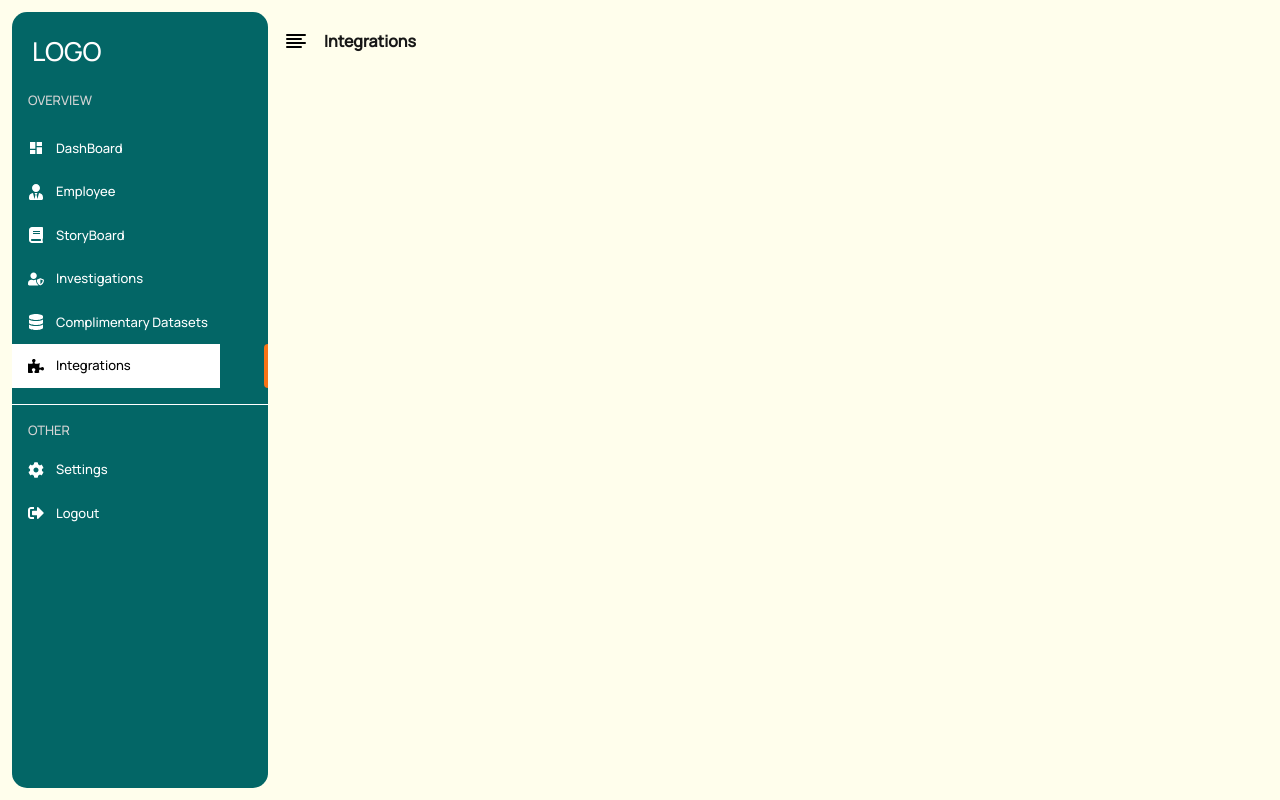
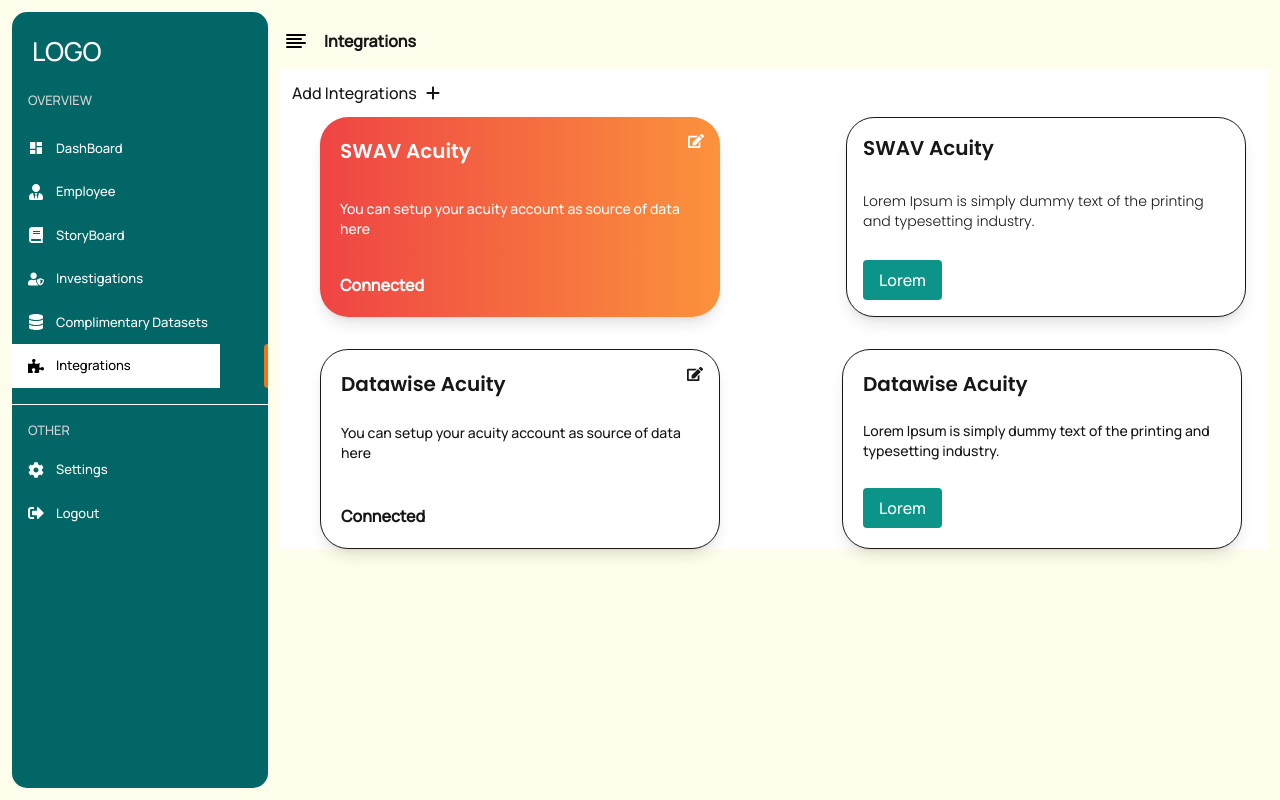
Before and after one commit to smhassan90/dataWise, a Next.js app: page /dashboard/integrations in a window 1280 px wide. Built offline with nearby package versions, Linux system fonts and the light colour scheme.

Commit message:
feat: enhance integrations page layout; add new integration cards and improve styling for better user interaction

```diff
--- a/src/app/dashboard/integrations/page.jsx
+++ b/src/app/dashboard/integrations/page.jsx
@@ -2,6 +2,7 @@
 import React from "react";
 import { FaEdit } from "react-icons/fa";
 import { useDispatch, useSelector } from "react-redux";
+import { FaPlus } from "react-icons/fa6";
 
 const Integrations = () => {
 
@@ -9,8 +10,64 @@ const Integrations = () => {
   const title = useSelector((state) => state.sideBar.title);
   const { width, sidebar } = useSelector((state) => state.sideBar);
   return (
-    <div className={`mt-1`}>
+    <div className="bg-white">
+      <h2 className="text-normal p-normal flex items-center font-manrope gap-2">
+        Add Integrations <span><FaPlus className="text-small"/></span>
+      </h2>
 
+      {/* SWAV Acuity Section */}
+      <div className="ml-10 grid md:grid-cols-2 gap-6">
+        {/* SWAV Acuity Card */}
+        <div className="w-[400px] h-[200px]  bg-gradient-to-r from-red-500 to-orange-400 p-5 rounded-[28.09px] text-white relative shadow-lg flex flex-col justify-between">
+          <div className="absolute top-4 right-4 text-white cursor-pointer">
+            <FaEdit />
+          </div>
+          <h3 className="text-xl font-semibold font-poppins">SWAV Acuity</h3>
+          <p className="text-sm">
+            You can setup your acuity account as source of data here
+          </p>
+          <div className="font-semibold">Connected</div>
+        </div>
+
+        {/* SWAV Acuity Text Section */}
+        <div className="w-[400px] ml-10 h-[200px] bg-white p-4 rounded-[28.09px] text-gray-800 shadow-lg flex flex-col justify-between border">
+          <h3 className="text-xl font-semibold font-poppins">SWAV Acuity</h3>
+          <p className="text-sm font-poppins font-light text-gray-600">
+            Lorem Ipsum is simply dummy text of the printing and typesetting
+            industry.
+          </p>
+          <button className="px-4 py-2 bg-teal-600 text-white rounded self-start">
+            Lorem
+          </button>
+        </div>
+      </div>
+
+      {/* Datawise Acuity Section */}
+      <div className="grid md:grid-cols-2 gap-6 mt-8">
+        {/* Datawise Acuity Card */}
+        <div className=" ml-10 w-[400px] h-[200px] bg-white p-5 rounded-[28.09px] text-gray-800 relative shadow-lg border flex flex-col justify-between">
+          <div className="absolute top-4 right-4 text-gray-600 cursor-pointer">
+            <FaEdit />
+          </div>
+          <h3 className="text-xl font-semibold font-poppins">Datawise Acuity</h3>
+          <p className="text-sm mt-2">
+            You can setup your acuity account as source of data here
+          </p>
+          <div className="mt-6 font-semibold text-gray-600">Connected</div>
+        </div>
+
+        {/* Datawise Acuity Text Section */}
+        <div className=" ml-14 w-[400px] h-[200px] bg-white p-5 rounded-[28.09px] text-gray-800 shadow-lg flex flex-col justify-between border">
+          <h3 className="text-xl font-semibold font-poppins">Datawise Acuity</h3>
+          <p className="text-sm text-gray-600 mt-2">
+            Lorem Ipsum is simply dummy text of the printing and typesetting
+            industry.
+          </p>
+          <button className="mt-3 px-4 py-2 bg-teal-600 text-white rounded self-start">
+            Lorem
+          </button>
+        </div>
+      </div>
     </div>
   );
 };
--- a/src/app/dashboard/layout.js
+++ b/src/app/dashboard/layout.js
@@ -26,7 +26,7 @@ export default function RootLayout({ children }) {
   return (
     <html lang="en">
       <body>
-        <div className="min-h-screen flex bg-primary p-3">
+        <div className="min-h-screen flex bg-primary p-normal">
           <Sidebar />
           <div className="flex flex-col w-full">
             <Navbar />
--- a/src/components/sidebar.jsx
+++ b/src/components/sidebar.jsx
@@ -64,7 +64,7 @@ const Sidebar = () => {
       <div className={`fixed top-0 left-0 bg-secondary text-white transition-all duration-300 ease-in-out z-40
           ${sidebarOpen ? "lg:w-[16rem] lg:rounded-large" : "lg:w-[3rem] lg:rounded-large"}
           ${isMobileMenuOpen ? "w-[80%] max-w-[25rem]" : "w-0 -translate-x-full"}
-          lg:translate-x-0 lg:m-3 lg:h-[calc(100vh-24px)]`}
+          lg:translate-x-0 lg:m-normal lg:h-[calc(100vh-24px)]`}
       >
         <div className={`h-full overflow-y-auto flex flex-col`}>
           <div className="flex items-center justify-between p-5">
--- a/tailwind.config.mjs
+++ b/tailwind.config.mjs
@@ -43,6 +43,12 @@ export default {
       },
       borderRadius:{
         large:'15px'
+      },
+      margin: {
+        'normal': '12px',
+      },
+      padding: {
+        'normal': '12px',
       }
     },
   },
```
